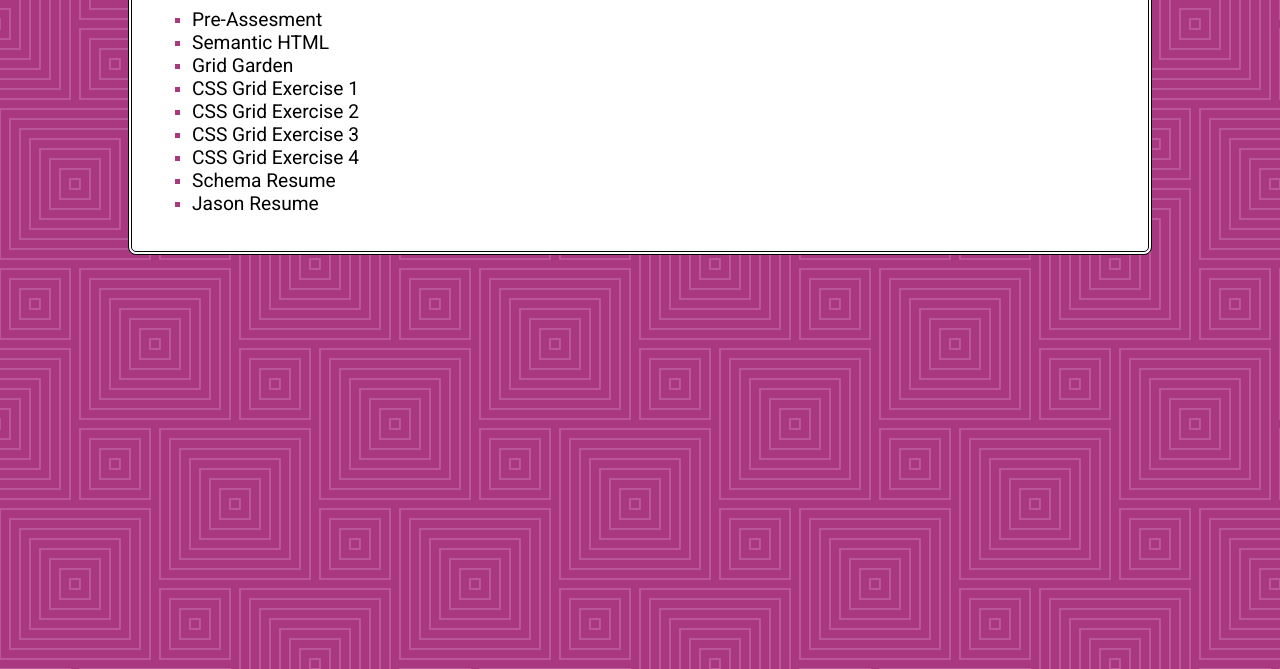
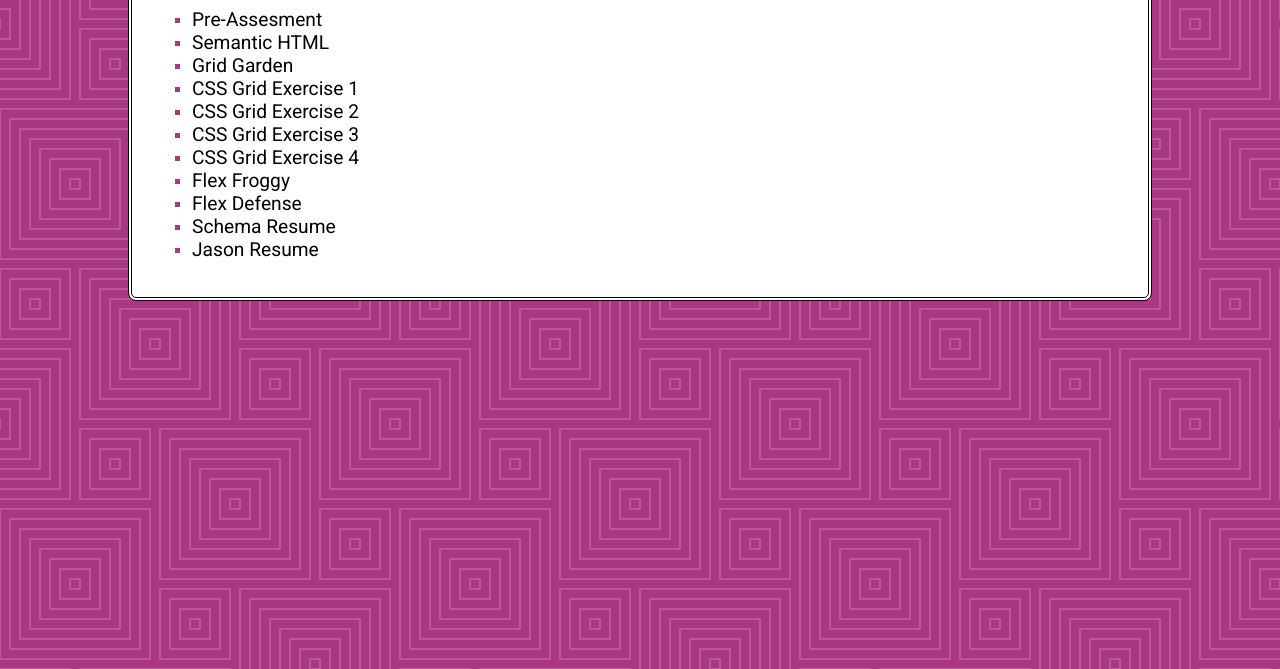
Before and after one commit to Sally2026/mobile-web, a plain HTML site: page index.html in a window 1280 px wide. Shown: the part 131-800 px from the top of the page. Drawn offline with Linux system fonts and the light colour scheme.

Commit message:
Added the flex-box excercises

```diff
--- a/index.html
+++ b/index.html
@@ -23,6 +23,8 @@
                     <li><a href="css-grid-exercise-2/index.html">CSS Grid Exercise 2</a></li>
                     <li><a href="css-grid-exercise-3/index.html">CSS Grid Exercise 3</a></li>
                     <li><a href="css-grid-exercise-4/index.html">CSS Grid Exercise 4</a></li>
+                    <li><a href="assets/img/flexbox-froggy.png">Flex Froggy</a></li>
+                    <li><a href="assets/img/flex-defense.png">Flex Defense</a></li>
                     <li><a href="resume/index.html">Schema Resume</a></li>
                     <li><a href="jason-resume/index.html">Jason Resume</a></li>
 
```
Also changed, not shown: assets/img/flex-defense.png (added), assets/img/flexbox-froggy.png (added).
